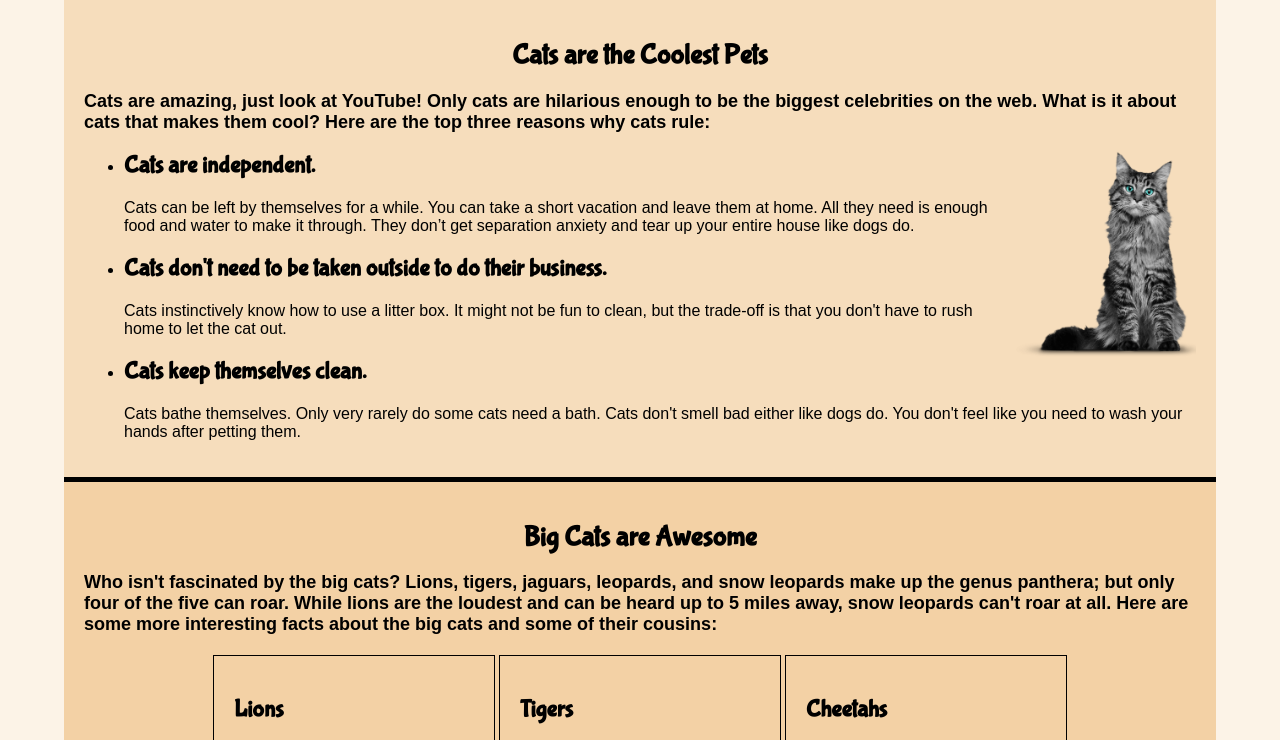
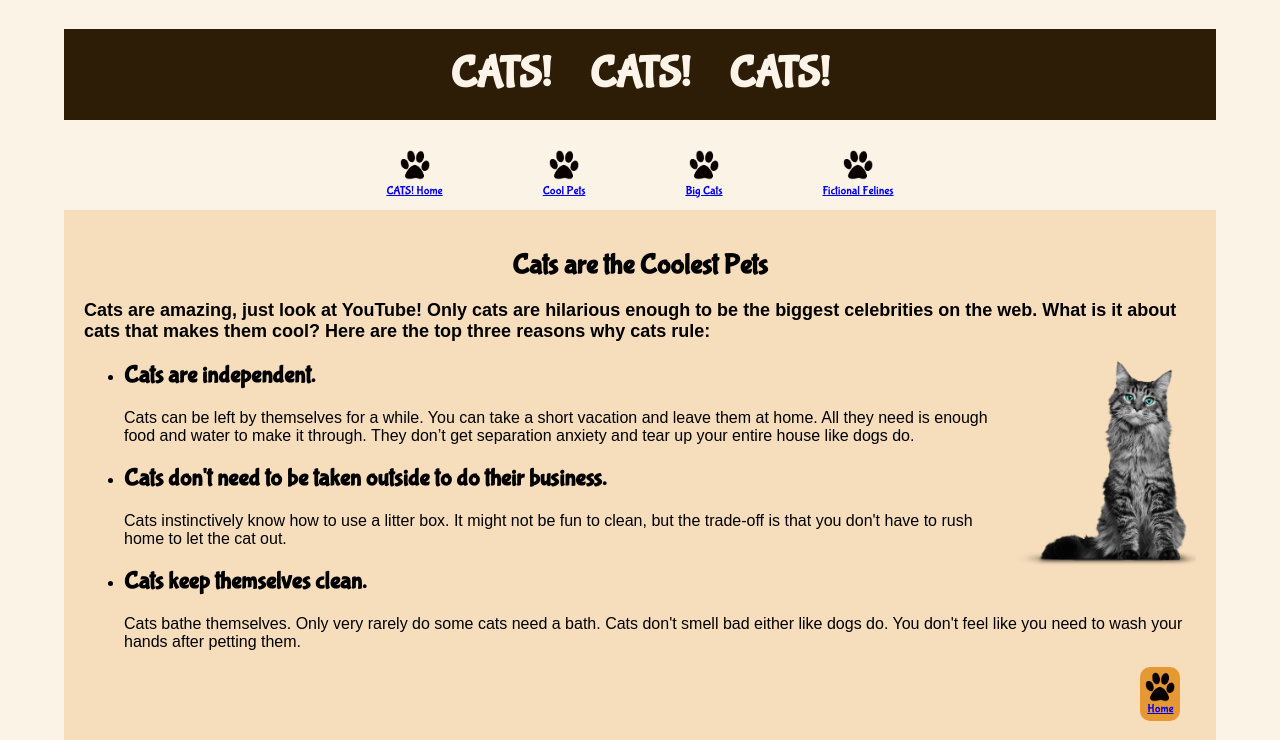
Before and after one commit to bwilliams1014/hw_git_williams_beth, a plain HTML site: page index.html in a window 1280 px wide. Shown: the top 740 px of the page. Drawn offline with Linux system fonts and the light colour scheme; grey boxes are pictures that could not be loaded; a web font is replaced by a local one.

Commit message:
Add nav, add comments, update styling
Add navigation to top, and return to home nav at the bottom of each
section. Add comments to css and html files. Tweak styling for
consistency.

```diff
--- a/css/main.css
+++ b/css/main.css
@@ -37,7 +37,72 @@ h1 {
 h2 {
 	font-family: 'Bubblegum Sans', cursive;
 	font-size: 24px;
+}
 
+/* style header */
+
+header {
+	background-color: #2d1c06;
+}
+
+header h1 {
+ 	font-size: 44px;
+ 	color: #fcf4e9;
+ 	padding: 20px;
+ 	word-spacing: 30px;
+ }
+
+
+ /* style navigation */
+
+nav {
+ 	display: flex;
+ 	flex-wrap: wrap;
+ 	justify-content: center;
+ }
+
+nav .navItem {
+	text-align: center;
+	margin-left: 50px;
+	margin-right: 50px;
+}
+
+nav .navItem img {
+	width: 30px;
+}
+
+nav .navItem:hover {
+	transform: scale(1.5);
+}
+
+nav p {
+	font-family: 'Bubblegum Sans', cursive;
+	font-size: 12px;
+	margin-top: 0;
+}
+
+.navHome {
+	width: 30px;
+	padding: 5px;
+	background-color: #e69833;
+	border-radius: 10px;
+	position: relative;
+	left: 95%;
+}
+
+.navHome img {
+	width: 30px;
+}
+
+.navHome p {
+	font-family: 'Bubblegum Sans', cursive;
+	font-size: 12px;
+	margin: 0;
+	text-align: center;
+}
+
+.navHome:hover {
+	background-color: #eeba77;
 }
 
 /* style pets section */
@@ -115,16 +180,30 @@ article p {
 	width: 80%;
 }
 
+.catImage:hover {
+	transform: scale(1.5);
+}
+
 #flexBox3 p {
 	text-align: center;
+	font-style: italic;
+	font-size: 14px;
 }
 
 
+/* media query to 675 px */
 
+@media (max-width: 675px) {
+	.navHome {
+		position: relative;
+		left: 90%;
+	}
+}
+
+/* media query to 435 px */
 
 @media (max-width: 435px) {
 	#pets img {
 		max-width: 120px;
 	}
-
 }
--- a/index.html
+++ b/index.html
@@ -10,18 +10,51 @@
     <link href="https://fonts.googleapis.com/css?family=Muli" rel="stylesheet">
     <link href="https://fonts.googleapis.com/css?family=Bubblegum+Sans" rel="stylesheet">
 
+</head>
 
-
-</head>
 <body>
 	<div id="container">
 
+		<!-- header -->
+		<header id="header">
+			<h1>CATS! CATS! CATS!</h1>
+		</header>
+
+		<!-- navigation -->
+		<nav>
+			<div class="navItem">
+				<a href="#header">
+				<img src="img/pawprint.png" alt="Home" title="Home">
+				<p>CATS! Home</p>
+				</a>
+			</div>
+			<div class="navItem">
+				<a href="#pets">
+				<img src="img/pawprint.png" alt="Cool Pets" title="Cool Pets">
+				<p>Cool Pets</p>
+				</a>
+			</div>
+			<div class="navItem">
+				<a href="#bigCats">
+				<img src="img/pawprint.png" alt="Big Cats" title="Big Cats">
+				<p>Big Cats</p>
+				</a>
+			</div>
+			<div class="navItem">
+				<a href="#fictionalFelines">
+				<img src="img/pawprint.png" alt="Fictional Felines" title="Fictional Felines">
+				<p>Fictional Felines</p>
+				</a>
+			</div>
+		</nav>
+
+		<!-- pets section -->
 		<section id="pets">
 
 			<h1>Cats are the Coolest Pets</h1>
 
 				<p class="introText">Cats are amazing, just look at YouTube! Only cats are hilarious enough to be the biggest celebrities on the web. What is it about cats that makes them cool? Here are the top three reasons why cats rule:</p>
-				<img src="img/cat1.png" alt="gray cat with blue eyes" title="cat">
+				<img id="cat" src="img/cat1.png" alt="gray cat with blue eyes" title="cat">
 
 				<ul>
 					<li><h2>Cats are independent.</h2>
@@ -34,8 +67,18 @@
 						<p id="wideRightMargin3">Cats bathe themselves. Only very rarely do some cats need a bath. Cats don't smell bad either like dogs do. You don't feel like you need to wash your hands after petting them.</p>
 					</li>
 				</ul>
+
+				<!-- return to home navigation -->
+				<div class="navHome">
+					<a href="#header">
+					<img src="img/pawprint.png" alt="Home" title="Home">
+					<p>Home</p>
+					</a>
+				</div>
+
 		</section>
 
+		<!-- big cats section -->
 	    <section id="bigCats">
 
 	      	<h1>Big Cats are Awesome</h1>
@@ -43,10 +86,10 @@
 	      		<p class="introText">Who isn't fascinated by the big cats? Lions, tigers, jaguars, leopards, and snow leopards make up the genus panthera; but only four of the five can roar. While lions are the loudest and can be heard up to 5 miles away, snow leopards can't roar at all. Here are some more interesting facts about the big cats and some of their cousins:</p>
 
 	      	<div id="flexBox2">
-		      	<article id="lions" alt="lion family, male, female, and cub" title="lion family">
+		      	<article id="lions">
 		      		<h2>Lions</h2>
 		      			<p>Lions are native to Africa and parts of India. They are unique in that the male lion has a mane. Lions live in family groups called prides and share hunting and cub rearing duties. All of the big cats, including lions, are listed as endangered, near threatened, or vulnerable.</p>
-		     	 	<img src="img/lions.png">
+		     	 	<img src="img/lions.png" alt="lion family, male, female, and cub" title="lion family">
 		      	</article>
 
 		      	<article id="tigers">
@@ -57,17 +100,27 @@
 
 		      	<article id="cheetahs" >
 			      	<h2>Cheetahs</h2>
-			      		<p>Although technically not a part of the big cat family, cheetahs are amazing because they are the fastest land animals. They can run at speeds up to 75 miles per hour. Unlike tigers, cheetahs are hard to tell apart. The entire species was almost wiped out in the last ice age, so the inbreeding that occurred among those that were left has made them nearly indistinguishable from each other.</p>
+			      		<p>Although technically not a part of the big cat family, cheetahs are amazing because they are the fastest land animals. They can run at speeds up to 75 miles per hour! Unlike tigers, cheetahs are hard to tell apart. The entire species was almost wiped out in the last ice age, so the inbreeding that occurred among those that were left has made them nearly indistinguishable from each other.</p>
 			      	<img src="img/cheetah.png" alt="cheetah" title="cheetah">
 		      	</article>
 	      	</div>
+
+				<!-- return to home navigation -->
+	      	<div class="navHome">
+					<a href="#header">
+					<img src="img/pawprint.png" alt="Home" title="Home">
+					<p>Home</p>
+					</a>
+				</div>
+
 		</section>
 
+		<!-- fictional cats section -->
 		<section id="fictionalFelines">
 
 			<h1>Famous Fictional Felines</h1>
 
-				<p class="introText">Cats are so great in real life, they have been immortalized in books, movies, comics, and song. Even from the youngest age, children learn to read The Cat in the Hat and watch Tigger bouncing through the Hundred Acre Wood. In music we have Cat Scratch Fever, in movies we have Simba, and of course Garfield was the ultimate crumudgeon before Grumpy Cat came along. Check out these images of some of our greatest feline cultural icons:</p>
+				<p class="introText">Cats are so great in real life, they have been immortalized in books, movies, comics, and song. Even from the youngest age, children learn to read The Cat in the Hat and watch Tigger bouncing through the Hundred Acre Wood. In music we have Cat Scratch Fever, in movies we have Simba, and of course Garfield was the ultimate curmudgeon  before Grumpy Cat came along. Check out these images of some of our greatest feline cultural icons:</p>
 
 				<div id="flexBox3">
 					<div class="catImage">
@@ -91,9 +144,17 @@
 						<p>Simba</p>
 					</div>
 					<div class="catImage">
-						<img src="img/tigger.png" align="Tigger from Winnie the Pooh" title="Tigger">
+						<img src="img/tigger.png" alt="Tigger from Winnie the Pooh" title="Tigger">
 						<p>Tigger</p>
 					</div>
+				</div>
+
+				<!-- return to home navigation -->
+				<div class="navHome">
+					<a href="#header">
+					<img src="img/pawprint.png" alt="Home" title="Home">
+					<p>Home</p>
+					</a>
 				</div>
 
 		</section>
```
Also changed, not shown: img/pawprint.png (added).
